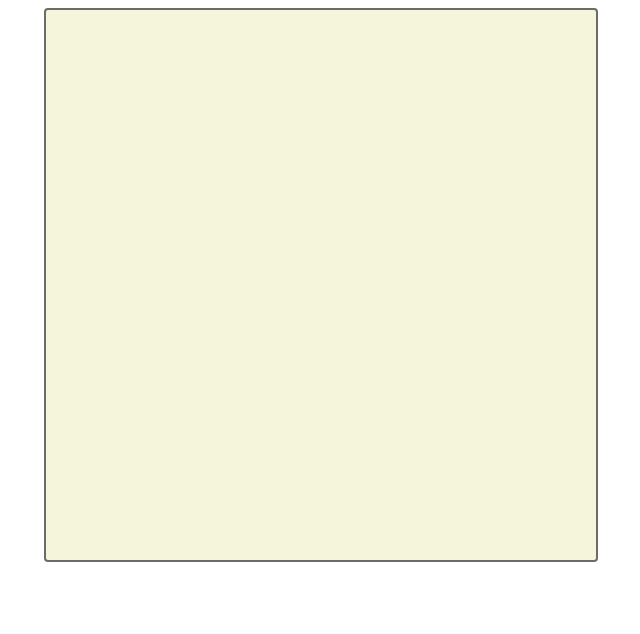
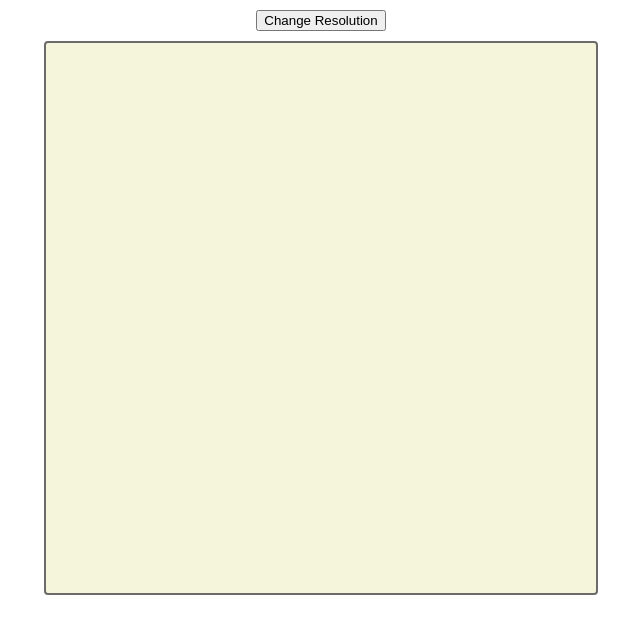
Before and after one commit to ditod1/04_Etch-a-Sketch, a plain HTML site: page index.html in a window 1280 px wide. Shown: the whole page, without its empty margins (319-959 px from the left). Drawn offline with Linux system fonts and the light colour scheme.

Commit message:
Add choose resolution functionality

```diff
--- a/index.html
+++ b/index.html
@@ -10,6 +10,9 @@
 </head>
 
 <body>
+  <div id="buttons">
+    <button id="input-squares">Change Resolution</button>
+  </div>
   <div class="container"></div>
   <script src="script.js"></script>
 </body>
--- a/script.js
+++ b/script.js
@@ -20,10 +20,20 @@ function createDivs(resolution) {
 
 const container = document.querySelector('.container');
 
-createDivs(16);
+const btn = document.querySelector('#input-squares');
+
+createDivs(64);
 
 function addColorDiv(e) {
   if (e.target.className !== 'container') e.target.style.backgroundColor = 'black';
 
 }
+
+function askCanvasResolution(e) {
+  const canvasResolution = parseInt(prompt('Input the canvas resolution, the maximum value is 100: '));
+  if (typeof (canvasResolution) === 'number' && canvasResolution <= 100) createDivs(canvasResolution);
+  else alert('The input must be a number below 100')
+}
+
+btn.addEventListener('click', askCanvasResolution)
 container.addEventListener('mouseover', addColorDiv);
--- a/style.css
+++ b/style.css
@@ -8,3 +8,9 @@
   border: 2px solid rgb(109, 106, 106);
   border-radius: 4px;
 }
+
+#buttons {
+  margin: 10px 0;
+  display: flex;
+  justify-content: center;
+}
```
